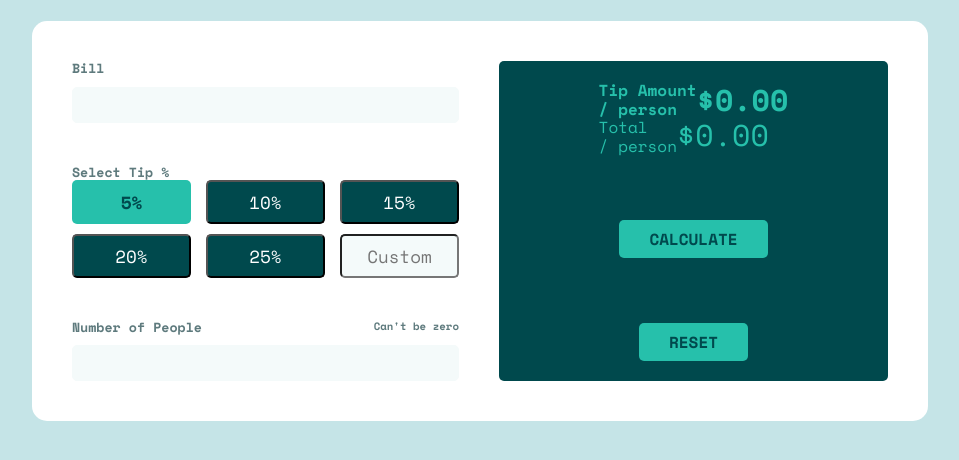
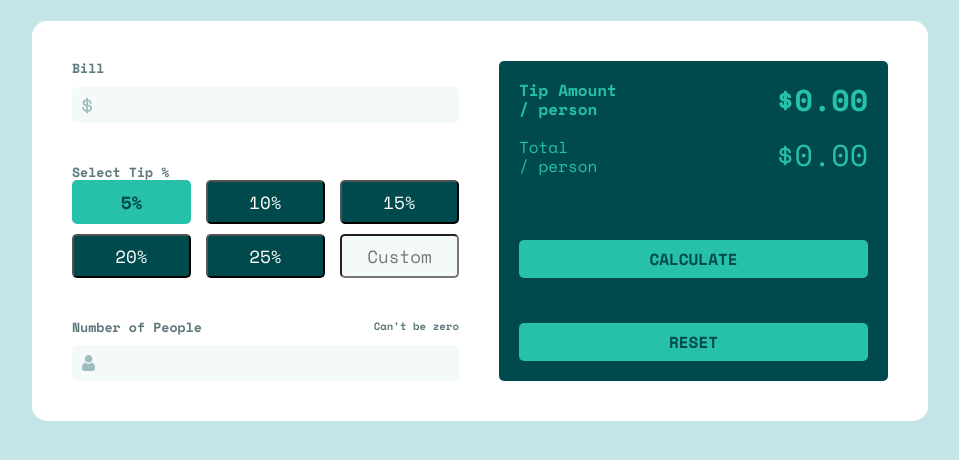
Before and after one commit to korzenstein/tip_calculator, a plain HTML site: page index.html in a window 1280 px wide. Both pictures are taken after a click on the button "RESET". Shown: the part 116-576 px from the top of the page, without its empty margins (160-1119 px from the left). Drawn offline with nearby package versions, Linux system fonts and the light colour scheme.

Commit message:
updated js functionality and css styles

```diff
--- a/index.html
+++ b/index.html
@@ -33,8 +33,9 @@
           <div class="input-container flex col">
             <div class="bill-box">
             <h5>Bill</h5>
+            <div><img class="icons" src="./images/icon-dollar.svg" alt="dollar icon">
             <input class="input-solo" id="bill" type="number">
-            </div>
+            </div></div>
             <div class="button-box-header">
             <h5>Select Tip %</h5>
             <div class="button-box">
@@ -47,9 +48,10 @@
             </div>
             </div>
             <div>
-            <span class="flex"><h5>Number of People</h5><h6>Can't be zero</h6></span>
-            <input class="input-solo" id="people" type="number">
-            </div>
+            <span class="flex"><h5>Number of People</h5><h6 id="zero">Can't be zero</h6></span>
+            <div><img class="icons" src="./images/icon-person.svg" alt="dollar icon">
+            <input class="input-solo warning" id="people" type="number">
+            </div></div>
 
           </div>
           <!-- Output Section -->
@@ -69,9 +71,9 @@
                 <p id="total" class="total">$0.00</p>
                   </li>
                 </ul>
-                <li>
-              <button class="calcButton" onclick="calculate()">CALCULATE</button></li>
-              <li><button class="calcButton" onclick="rester()">RESET</button></li>
+
+              <button class="calcButton" onclick="calculate()">CALCULATE</button>
+              <button class="calcButton" onclick="rester()">RESET</button>
             </ul>
           </div>
         </section>
--- a/main.js
+++ b/main.js
@@ -1,56 +1,65 @@
 // Inputs
-const bill = document.getElementById("bill");
-const people = document.getElementById("people");
-const buttonGroup = document.querySelectorAll(".buttonGroup");
-// const tipUnknown = document.getElementById("tip-unknown").value;
+let bill = document.getElementById("bill");
+let people = document.getElementById("people");
+let buttonGroup = document.querySelectorAll(".buttonGroup");
+let zero = document.getElementById("zero")
+
+
 // Outputs
-const amount = document.getElementById("amount");
-const total = document.getElementById("total");
-const reset = document.getElementById("reset");
+let amount = document.getElementById("amount");
+let total = document.getElementById("total");
+let reset = document.getElementById("reset");
 // Calculation Functions
 let tipPercent;
+
+// Warning Input
+
+people.addEventListener("input", () => {
+  return(people.value >= 1 ? zero.style.visibility = "hidden" : zero.style.visibility = "inline")
+})
+// (people.value >= 1) {
+//     zero.style.display === "none"
+
 
 // Button Colors
 
 function clearButtons() {
-    buttonGroup.forEach((bttn) => {
-        bttn.classList.remove('active')
-    })
+  buttonGroup.forEach((bttn) => {
+    bttn.classList.remove("active");
+  });
 }
 
 buttonGroup.forEach((bttn) => {
   bttn.addEventListener("mousedown", () => {
-    tipPercent = bttn.value
-    console.log(tipPercent)
-    clearButtons()
-    bttn.classList.add('active')
+    tipPercent = bttn.value;
+    console.log(tipPercent);
+    clearButtons();
+    bttn.classList.add("active");
   });
 });
-
-
 
 // Calc Functionality
 function randomPercent() {}
 
 function rester() {
-  bill = null;
-  people = null;
-  amount = null;
-  total = null;
+  amount.innerHTML = "$0.00"
+  total.innerHTML = "$0.00"
+  let bill = null;
+  let people = null;
 }
 
 function tipAmount() {
   let subTotal = bill.value * (tipPercent / 100);
   let tipAmount = subTotal / people.value;
   console.log(tipAmount);
-  amount.innerHTML = tipAmount;
+  amount.innerHTML = (`$${tipAmount.toFixed(2)}`);
   return tipAmount;
 }
 function totalPrice() {
   let subTotal = bill.value * (tipPercent / 100);
   let totalPrice = (Number(bill.value) + subTotal) / people.value;
-  console.log(totalPrice);
-  total.innerHTML = totalPrice;
+  console.log;
+  total.innerHTML = (`$${totalPrice.toFixed(2)}`);
   return totalPrice;
 }
 
--- a/style.css
+++ b/style.css
@@ -368,6 +368,8 @@ input .buttonGroup {
   border: var(--lt-gr-cyan-two) 1px solid;
   background-color: var(--lt-gr-cyan-two);
   padding: 8px 0;
+  position: relative;
+  text-align: right;
 }
 
 .input-solo:hover,
@@ -377,9 +379,23 @@ input .buttonGroup {
   border-color: var(--lt-gr-cyan-one);
 }
 
+#zero {
+  display: inline;
+}
+.warning {
+}
+
+/* if(zero.style.display === true ) */
+
 .input-container span {
   justify-content: space-between;
   width: 100%;
+}
+
+.icons {
+  position: absolute;
+  z-index: 10;
+  padding: 10px;
 }
 
 /* Output section styles */
@@ -394,12 +410,12 @@ input .buttonGroup {
 
 .output-top {
   justify-content: space-between;
-  align-items: center;
   width: 100%;
 }
 
-.output-top ul {
+.output-top ul li {
   justify-content: space-between;
+  margin-bottom: 20px;
 }
 .tip-amount,
 .tip-toal {
```
